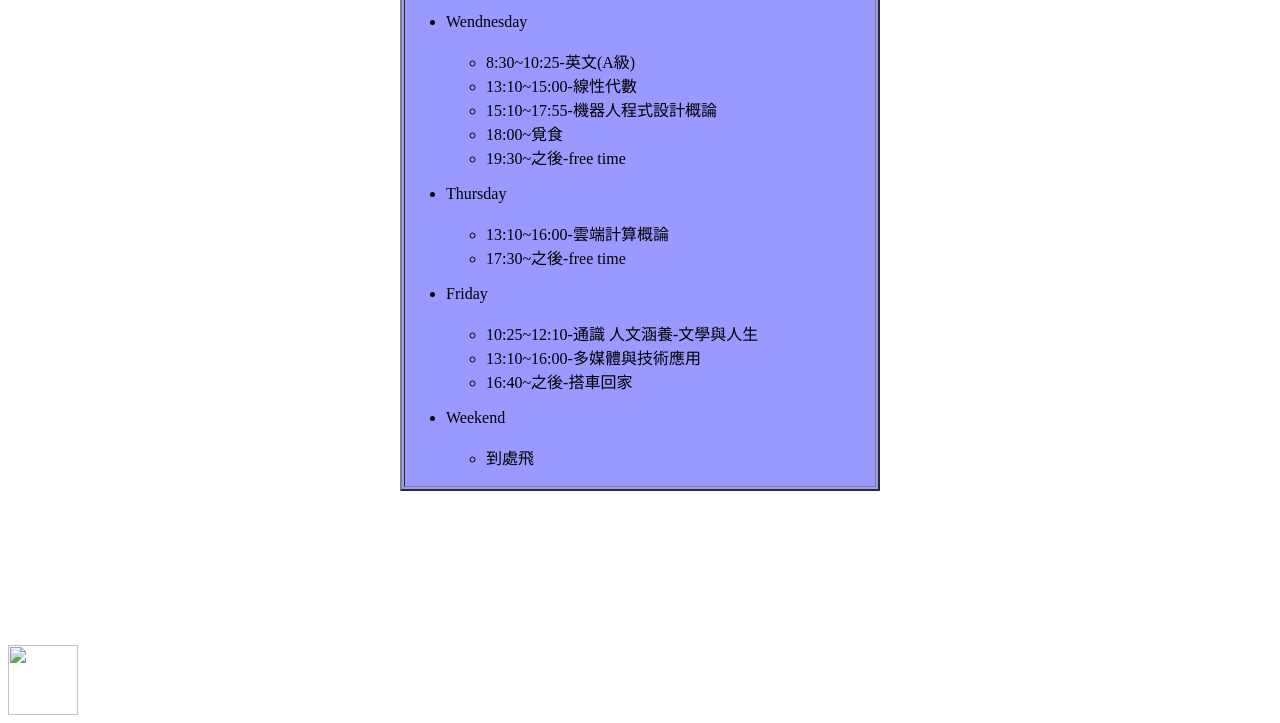
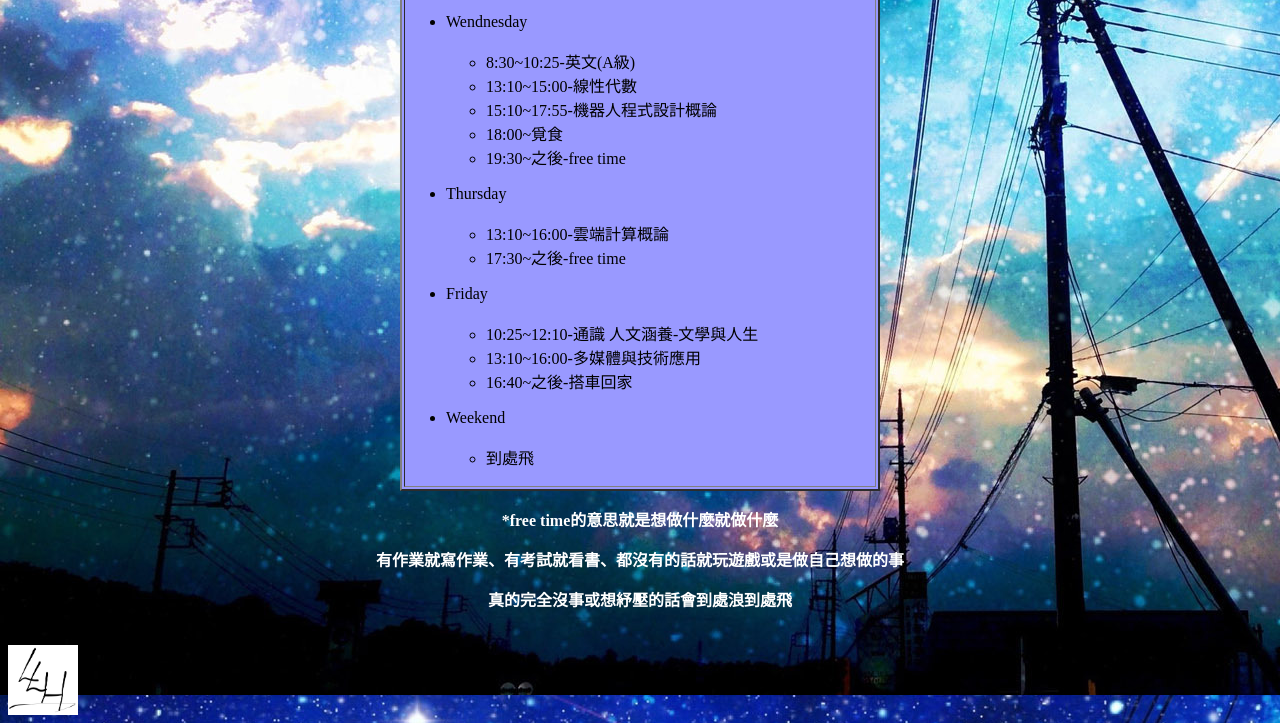
Before and after one commit to Ling-Hui-Li/Ling-Hui-Li.github.io, a plain HTML site: page schedual.html in a window 1280 px wide. Shown: the part 505-1228 px from the top of the page. Drawn offline with Linux system fonts and the light colour scheme.

Commit message:
Update schedual.html

```diff
--- a/schedual.html
+++ b/schedual.html
@@ -1,10 +1,10 @@
 <html>
 	<head>
 		<meta charset="utf-8">
-		<link rel="icon" href = "./images/icon.jpg" type = "image/ico"/>
+		<link rel="icon" href = "./icon.jpg" type = "image/ico"/>
 		<title>LLH SITE-Schedule</title>
 	</head>
-	<body background="./images/tumb3.jpg" >
+	<body background="./tumb3.jpg" >
 		<embed src="./music/music5.mp3" width="30" height="30" hidden="true" autostart="true" loop="true"></embed></embed>
 		<h1><b><I><center><font color="#FFFFFF" size="8">LLH SITE</font></center></I></b></h1>
 		<br>
@@ -71,6 +71,6 @@
 		<p><center><font face="微軟正黑體" color="#FFFFFF" size=3>有作業就寫作業、有考試就看書、都沒有的話就玩遊戲或是做自己想做的事</font></center></p>
 		<p><center><font face="微軟正黑體" color="#FFFFFF" size=3>真的完全沒事或想紓壓的話會到處浪到處飛</font></center></p>
 		<br>
-		<a href="index.html"><img src="./images/icon.jpg"width="70" height="70">
+		<a href="index.html"><img src="./icon.jpg"width="70" height="70">
 	</body>
 	</html>
```
